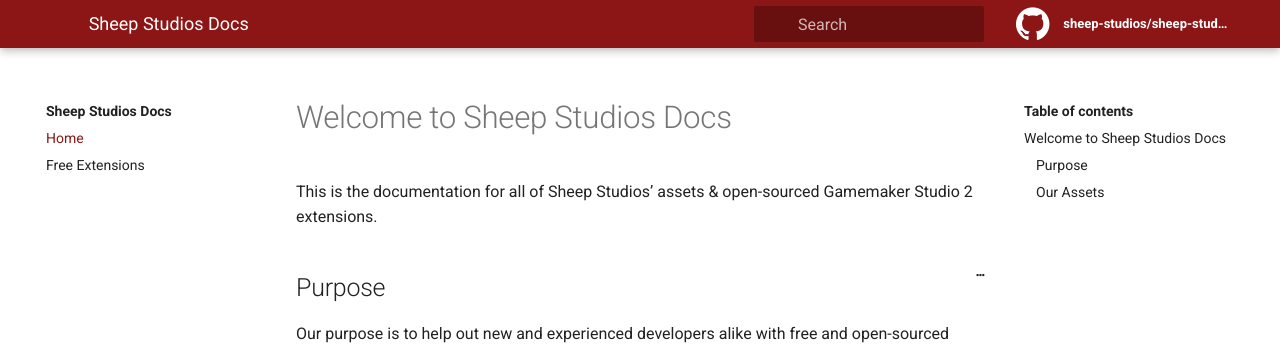
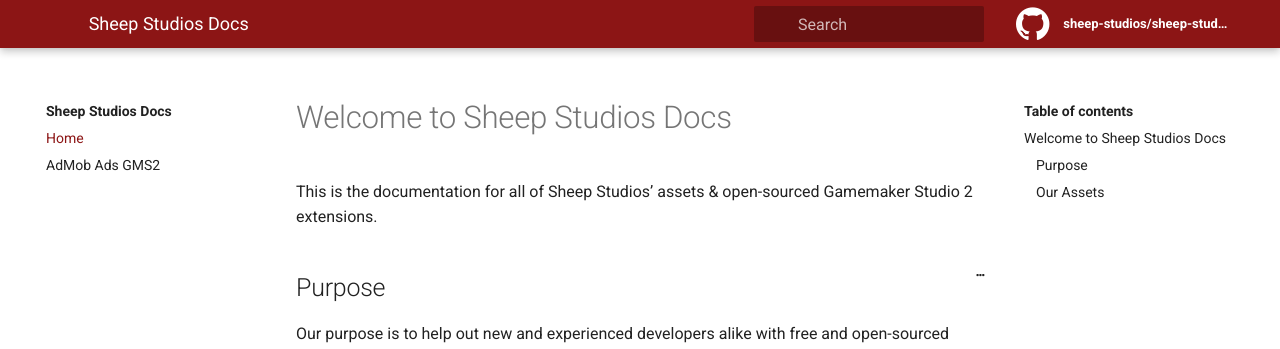
Before and after one commit to Sheep-Studios/sheep-studios-docs, a Jekyll site: the page built from pages/index.md, in a window 1280 px wide and 900 px high. Shown: the top 349 px of the window. Built offline with Jekyll 4.4.1, drawn with Linux system fonts in a browser that asks for light colours.

Commit message:
Update toc.yml

```diff
--- a/_data/toc.yml
+++ b/_data/toc.yml
@@ -1,4 +1,4 @@
-- title: "Free Extensions"
+- title: "AdMob Ads GMS2"
   url: "docs/getting-started"
   children:
     - title: Download on Marketplace
```
